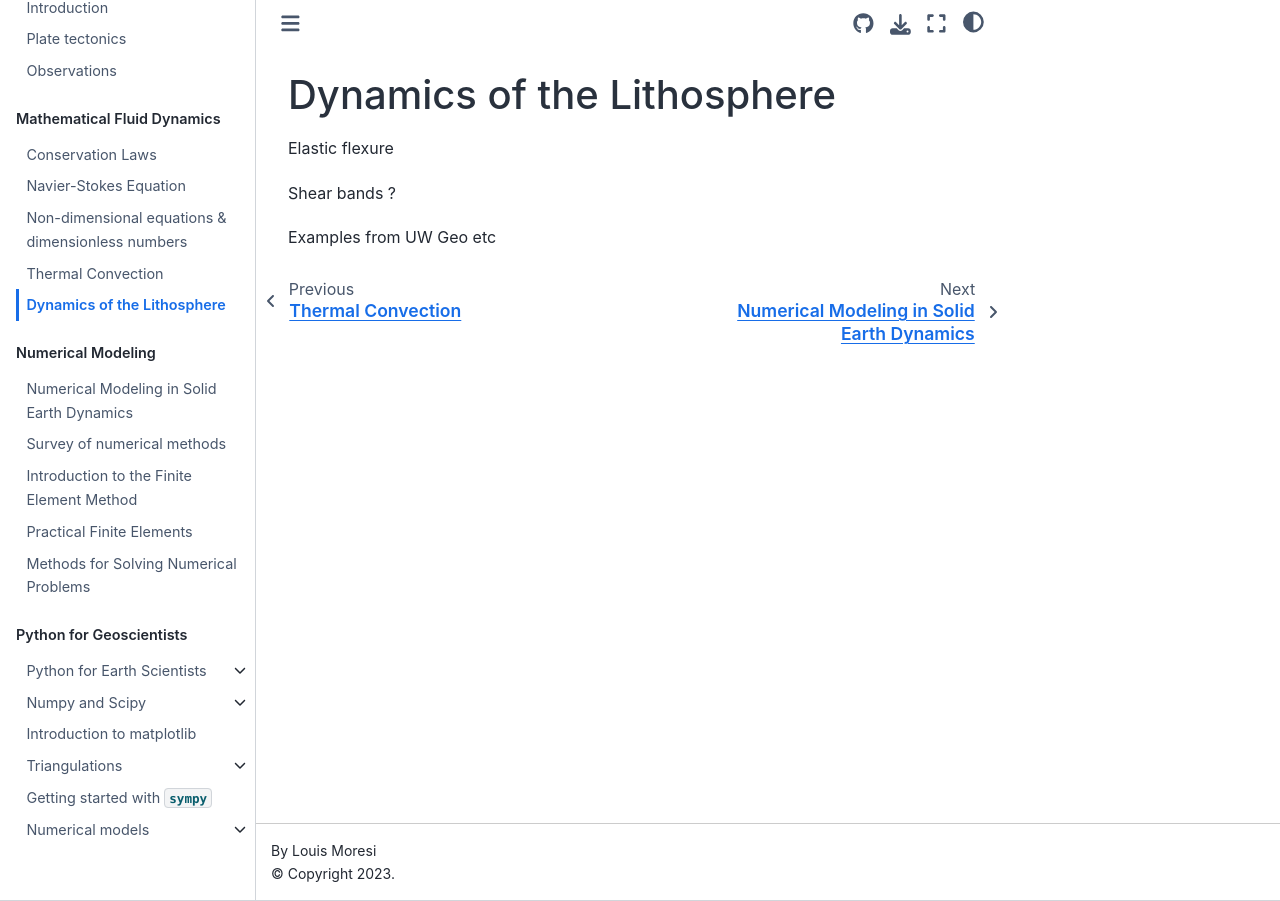
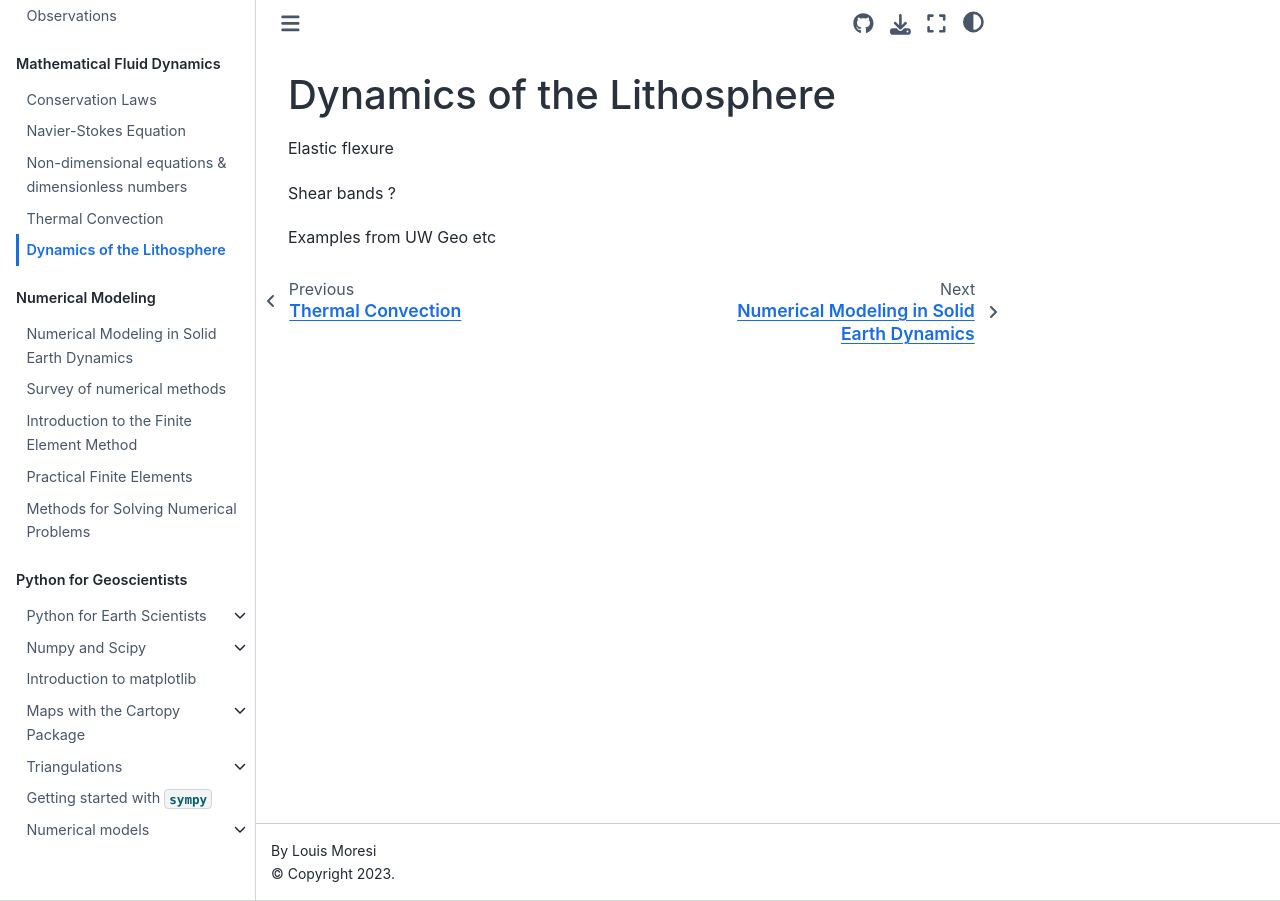
Before and after one commit to Underworld-Geodynamics-Education/GeodynamicsJupyterBook, a Jupyter Book: the page built from Part1-FluidDynamics/LithosphericDynamics.md, in a window 1280 px wide. Built offline with Jupyter Book 1.0.4 settings and Sphinx 7.4.7 and the Sphinx Book theme 1.1.4, drawn with Linux system fonts in a browser that asks for light colours; pages that are not in the unit, such as notebooks, are missing from menus; some of the changed lines change nothing that is shown.

Commit message:
Updating TOC

```diff
--- a/_toc.yml
+++ b/_toc.yml
@@ -52,7 +52,7 @@
 
   - file: Part2-Python/Plotting/1-IntroductionToMatplotlib.md
 
-  - file: Part2-Python/Mapping/00-Maps_with_Cartopy.md
+  - file: Part2-Python/Mapping/0-Maps_with_Cartopy.md
     sections:
     - file: Part2-Python/Mapping/0-Preliminaries.md
     - file: Part2-Python/Mapping/1-IntroductingCartopy.md
@@ -98,9 +98,6 @@
       - file: Part2-Python/SphericalMeshing/Litho1pt0/WorkEx1-CratonAverageProperties.md
       - file: Part2-Python/SphericalMeshing/Litho1pt0/WorkEx2-OceanDepthAge.md
 
-
-
-
   - file: Part2-Python/SympleSympy/StartingWithSympy.md
 
   - file: Part2-Python/SolveMathProblems/0-IntroductionToNumericalSolutions.ipynb
```
Also changed, not shown: 2 other files.
